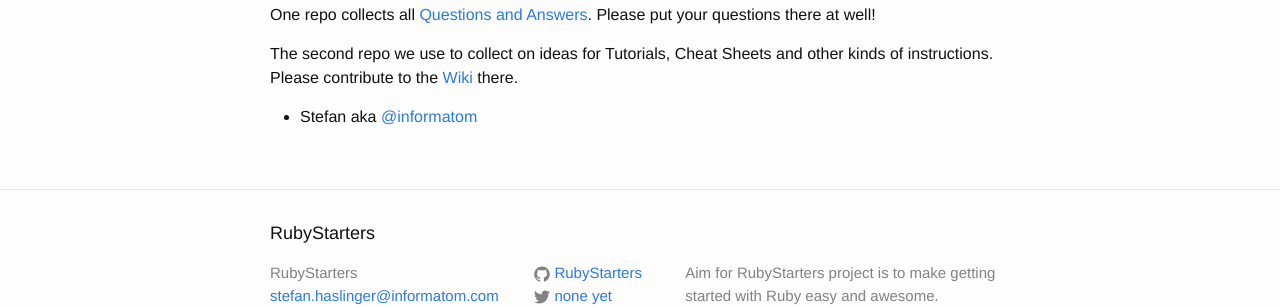
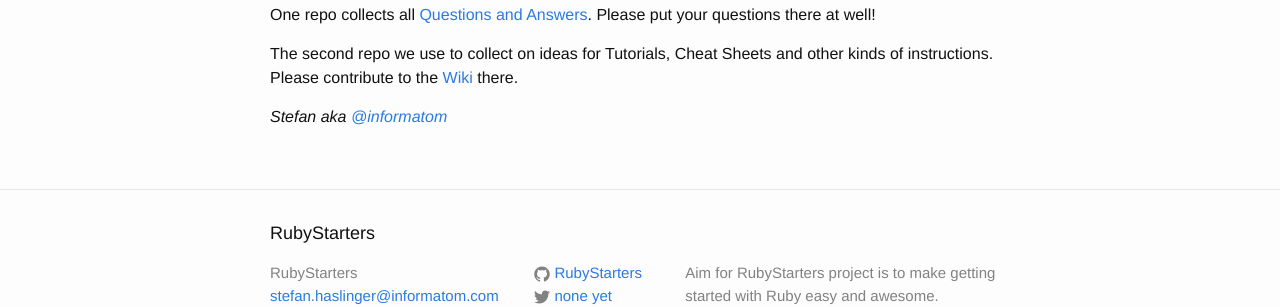
Before and after one commit to RubyStarters/RubyStarters.github.io, a Jekyll site: the page built from _posts/2015-11-11-Q-and-A-and-Ideas.markdown, in a window 1280 px wide. Shown: the part 236-543 px from the top of the page. Built offline with Jekyll 4.4.1, drawn with Linux system fonts in a browser that asks for light colours.

```diff
--- a/_posts/2015-11-11-Q-and-A-and-Ideas.markdown
+++ b/_posts/2015-11-11-Q-and-A-and-Ideas.markdown
@@ -12,4 +12,4 @@ One repo collects all [Questions and Answers](https://github.com/RubyStarters/Qa
 The second repo we use to collect on ideas for Tutorials, Cheat Sheets and other kinds of instructions. Please contribute to the
 [Wiki](https://github.com/RubyStarters/Ideas/wiki) there.
 
-- Stefan aka [@informatom](https://twitter.com/informatom)
+*Stefan aka [@informatom](https://twitter.com/informatom)*
```
